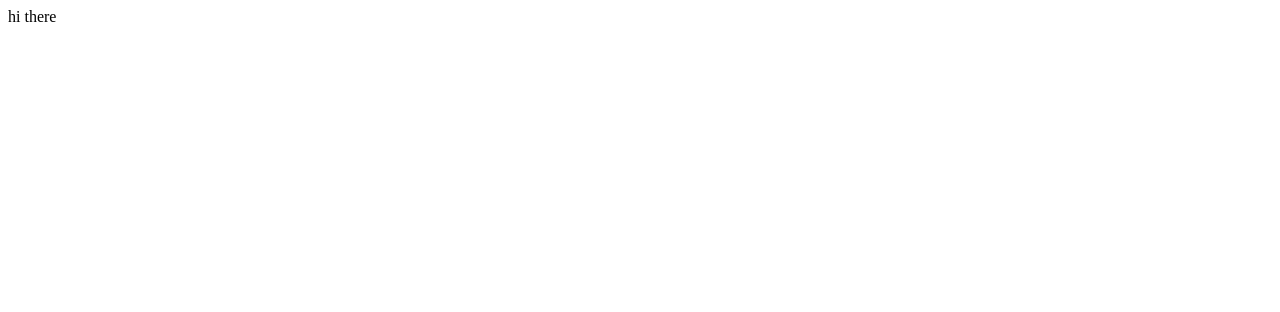
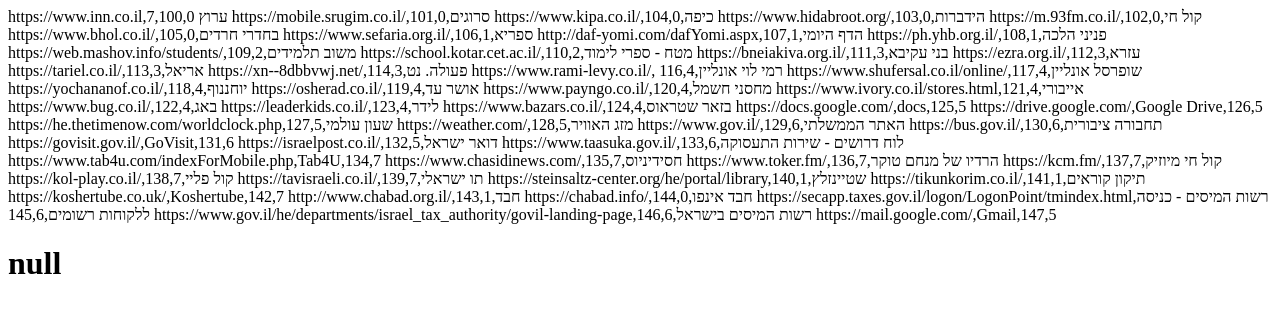
Before and after one commit to Zusman123/KosherWeb-sites, a plain HTML site: page index.html in a window 1280 px wide. Drawn offline with Linux system fonts and the light colour scheme.

Commit message:
Update index.html

```diff
--- a/index.html
+++ b/index.html
@@ -1 +1,56 @@
-hi there
+<html>
+  <head>
+    <sites verison:1>
+      https://www.inn.co.il,ערוץ 7,100,0
+https://mobile.srugim.co.il/,סרוגים,101,0
+https://www.kipa.co.il/,כיפה,104,0
+https://www.hidabroot.org/,הידברות,103,0
+https://m.93fm.co.il/,קול חי,102,0
+https://www.bhol.co.il/,בחדרי חרדים,105,0
+https://www.sefaria.org.il/,ספריא,106,1
+http://daf-yomi.com/dafYomi.aspx,הדף היומי,107,1
+https://ph.yhb.org.il/,פניני הלכה,108,1
+https://web.mashov.info/students/,משוב תלמידים,109,2
+https://school.kotar.cet.ac.il/,מטח - ספרי לימוד,110,2
+https://bneiakiva.org.il/,בני עקיבא,111,3
+https://ezra.org.il/,עזרא,112,3
+https://tariel.co.il/,אריאל,113,3
+https://xn--8dbbvwj.net/,פעולה. נט,114,3
+https://www.rami-levy.co.il/, רמי לוי אונליין,116,4
+https://www.shufersal.co.il/online/,שופרסל אונליין,117,4
+https://yochananof.co.il/,יוחננוף,118,4
+https://osherad.co.il/,אושר עד,119,4
+https://www.payngo.co.il/,מחסני חשמל,120,4
+https://www.ivory.co.il/stores.html,אייבורי,121,4
+https://www.bug.co.il/,באג,122,4
+https://leaderkids.co.il/,לידר,123,4
+https://www.bazars.co.il/,בזאר שטראוס,124,4
+https://docs.google.com/,docs,125,5
+https://drive.google.com/,Google Drive,126,5
+https://he.thetimenow.com/worldclock.php,שעון עולמי,127,5
+https://weather.com/,מזג האוויר,128,5
+https://www.gov.il/,האתר הממשלתי,129,6
+https://bus.gov.il/,תחבורה ציבורית,130,6
+https://govisit.gov.il/,GoVisit,131,6
+https://israelpost.co.il/,דואר ישראל,132,5
+https://www.taasuka.gov.il/,לוח דרושים - שירות התעסוקה,133,6
+https://www.tab4u.com/indexForMobile.php,Tab4U,134,7
+https://www.chasidinews.com/,חסידיניוס,135,7
+https://www.toker.fm/,הרדיו של מנחם טוקר,136,7
+https://kcm.fm/,קול חי מיוזיק,137,7
+https://kol-play.co.il/,קול פליי,138,7
+https://tavisraeli.co.il/,תו ישראלי,139,7
+https://steinsaltz-center.org/he/portal/library,שטיינזלץ,140,1
+https://tikunkorim.co.il/,תיקון קוראים,141,1
+https://koshertube.co.uk/,Koshertube,142,7
+http://www.chabad.org.il/,חבד,143,1
+https://chabad.info/,חבד אינפו,144,0
+https://secapp.taxes.gov.il/logon/LogonPoint/tmindex.html,רשות המיסים - כניסה ללקוחות רשומים,145,6
+https://www.gov.il/he/departments/israel_tax_authority/govil-landing-page,רשות המיסים בישראל,146,6
+https://mail.google.com/,Gmail,147,5
+    </sites>
+  </head>
+  <body>
+    <h1>null</h1>
+</body>
+</html>
```
